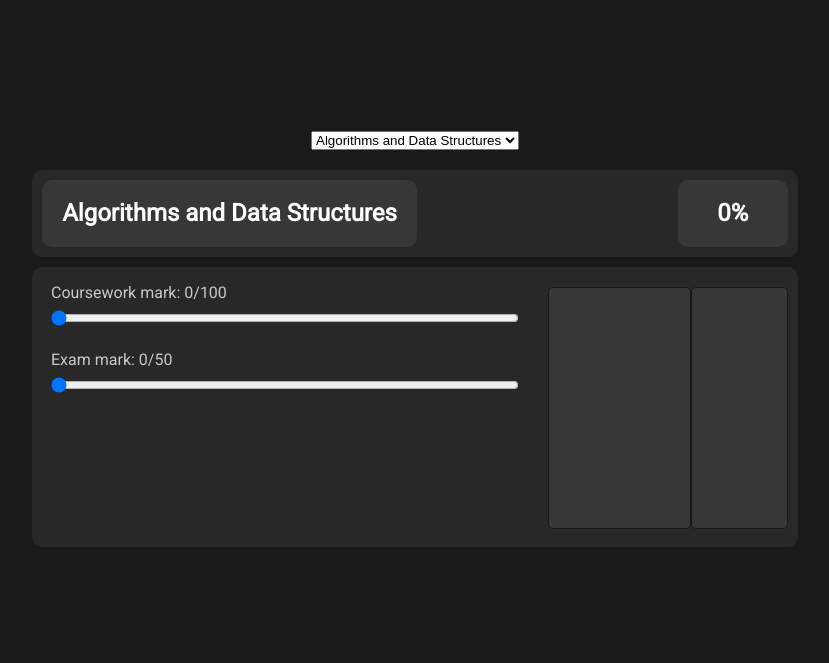
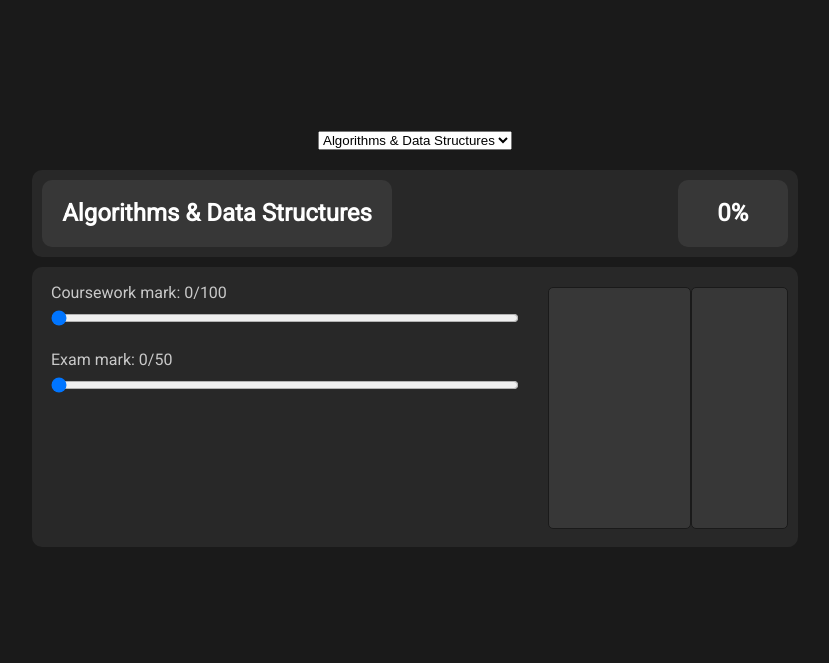
Before and after one commit to eeoooue/grade-calculator, a plain HTML site: page index.html in a window 1280 px wide. Shown: the whole page, without its empty margins (225-1054 px from the left). Drawn offline with Linux system fonts and the light colour scheme.

Commit message:
minor changes

```diff
--- a/index.html
+++ b/index.html
@@ -10,7 +10,7 @@
 <body>
 
     <select name="Course" id="course-selector">
-        <option value="441105">Algorithms and Data Structures</option>
+        <option value="441105">Algorithms & Data Structures</option>
         <option value="441101">Programming Portfolio</option>
         <option value="441104">Computational Thinking</option>
     </select>
--- a/main.js
+++ b/main.js
@@ -8,13 +8,10 @@ SwapToModule("441105")
 
 function SwapToModule(module_id){
 
-    console.log("hello")
-
     const courseContainer = document.querySelector(".course-container")
     courseContainer.innerHTML = ""
 
     const module = CreateModule(module_id)
-
     courseContainer.appendChild(module.moduleContainer)
 }
 
@@ -23,7 +20,7 @@ function CreateModule(module_id){
     switch(module_id){
 
         case "441105":
-            const module441105 = new Module("Algorithms and Data Structures")
+            const module441105 = new Module("Algorithms & Data Structures")
             module441105.addComponent("Coursework", 60, 100)
             module441105.addComponent("Exam", 40, 50)
             return module441105
```
